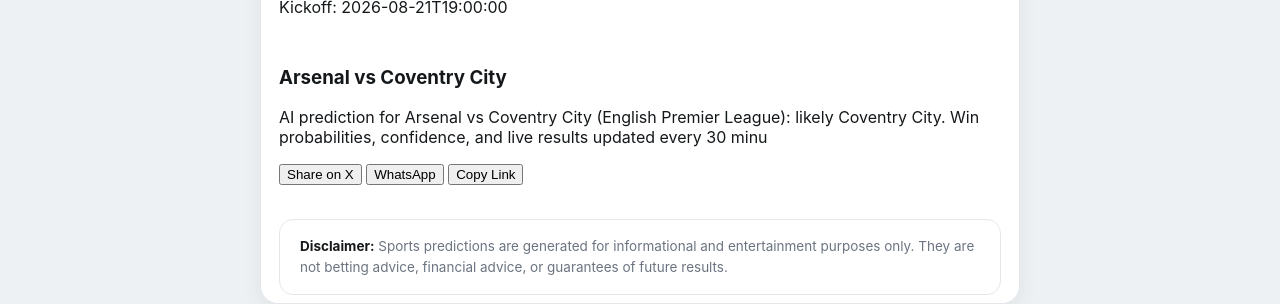
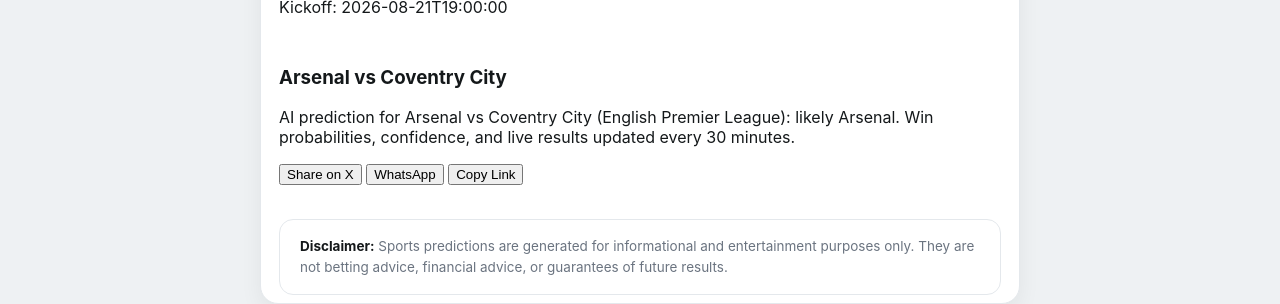
Before and after one commit to ruslanmv/sports-trends, a Jekyll site: the page built from sports/match/tsdb-2494000.md, in a window 1280 px wide and 963 px high. Shown: the part 231-535 px from the top of the window. Built offline with Jekyll 4.4.1, drawn with Linux system fonts in a browser that asks for light colours.

Commit message:
chore(sports): regenerate SEO pages [skip ci]

```diff
--- a/sports/match/tsdb-2494000.md
+++ b/sports/match/tsdb-2494000.md
@@ -2,7 +2,7 @@
 layout: sports-match
 title: "Arsenal vs Coventry City prediction & live odds — English Premier Leag"
 permalink: /sports/match/tsdb-2494000/
-description: "AI prediction for Arsenal vs Coventry City (English Premier League): likely Coventry City. Win probabilities, confidence, and live results updated every 30 minu"
+description: "AI prediction for Arsenal vs Coventry City (English Premier League): likely Arsenal. Win probabilities, confidence, and live results updated every 30 minutes."
 sport: "football"
 league: "English Premier League"
 home_team: "Arsenal"
@@ -13,4 +13,4 @@ jsonld: {"@context": "https://schema.org", "@type": "SportsEvent", "name": "Arse
 
 # Arsenal vs Coventry City
 
-AI prediction for Arsenal vs Coventry City (English Premier League): likely Coventry City. Win probabilities, confidence, and live results updated every 30 minu
+AI prediction for Arsenal vs Coventry City (English Premier League): likely Arsenal. Win probabilities, confidence, and live results updated every 30 minutes.
--- a/sports/sitemap-sports.xml
+++ b/sports/sitemap-sports.xml
@@ -12,11 +12,11 @@
   <url><loc>https://ruslanmv.com/sports/cricket/</loc></url>
   <url><loc>https://ruslanmv.com/sports/baseball/</loc></url>
   <url><loc>https://ruslanmv.com/sports/esports/</loc></url>
+  <url><loc>https://ruslanmv.com/sports/match/tsdb-2388204/</loc></url>
   <url><loc>https://ruslanmv.com/sports/match/tsdb-2508333/</loc></url>
   <url><loc>https://ruslanmv.com/sports/match/tsdb-2494000/</loc></url>
   <url><loc>https://ruslanmv.com/sports/match/tsdb-2482138/</loc></url>
   <url><loc>https://ruslanmv.com/sports/match/tsdb-2489462/</loc></url>
   <url><loc>https://ruslanmv.com/sports/match/tsdb-2506169/</loc></url>
   <url><loc>https://ruslanmv.com/sports/match/tsdb-2491734/</loc></url>
-  <url><loc>https://ruslanmv.com/sports/match/tsdb-2388204/</loc></url>
 </urlset>
```
Also changed, not shown: sports/match/tsdb-2508333.md (+2 -2 lines), assets/images/sports/og/tsdb-2494000.svg, assets/images/sports/og/tsdb-2508333.svg.
